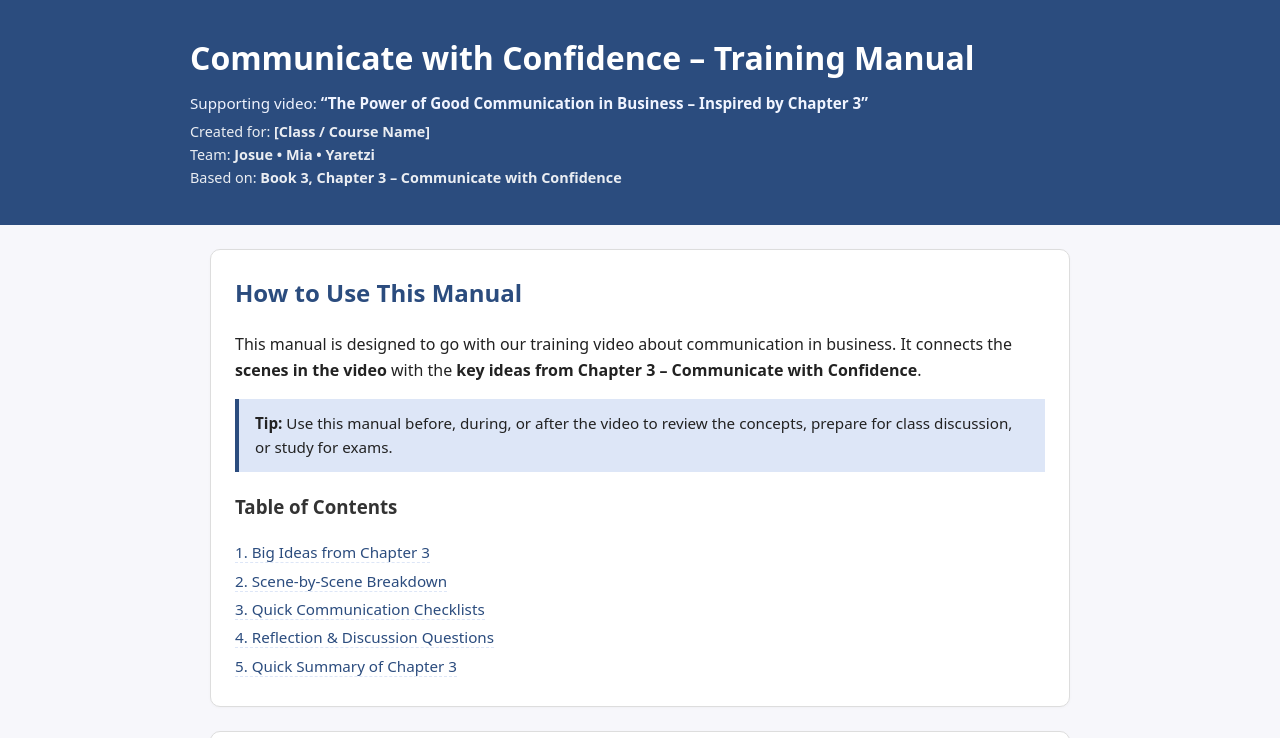
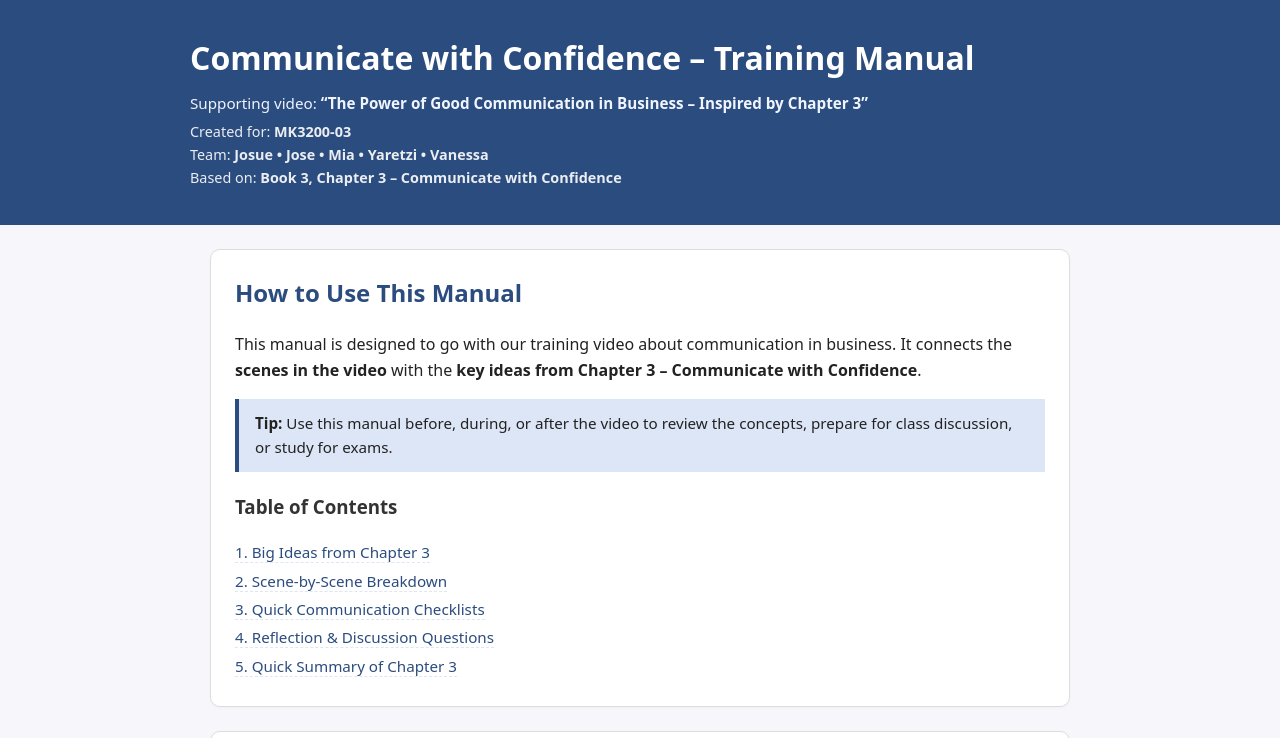
Before and after one commit to vanessamoshrif/Project-2-Manual, a plain HTML site: page index.html in a window 1280 px wide. Shown: the top 738 px of the page. Drawn offline with Linux system fonts and the light colour scheme.

Commit message:
Update course name and team members in index.html

```diff
--- a/index.html
+++ b/index.html
@@ -171,8 +171,8 @@
       <h1>Communicate with Confidence – Training Manual</h1>
       <p class="tagline">Supporting video: <strong>“The Power of Good Communication in Business – Inspired by Chapter 3”</strong></p>
       <p class="meta">
-        Created for: <strong>[Class / Course Name]</strong><br />
-        Team: <strong>Josue • Mia • Yaretzi</strong><br />
+        Created for: <strong> MK3200-03 </strong><br />
+        Team: <strong>Josue • Jose • Mia • Yaretzi • Vanessa</strong><br />
         Based on: <strong>Book 3, Chapter 3 – Communicate with Confidence</strong>
       </p>
     </div>
```
